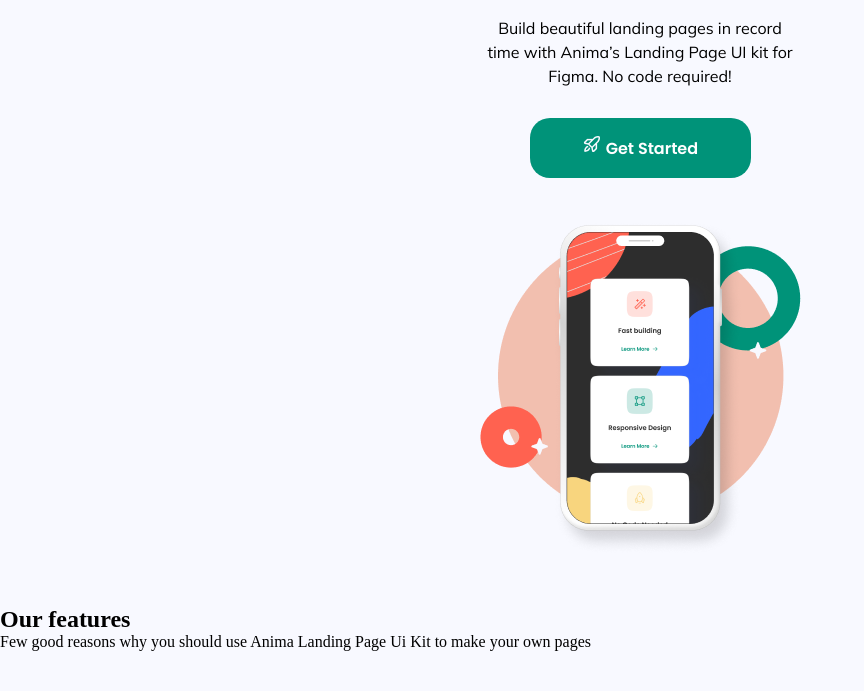
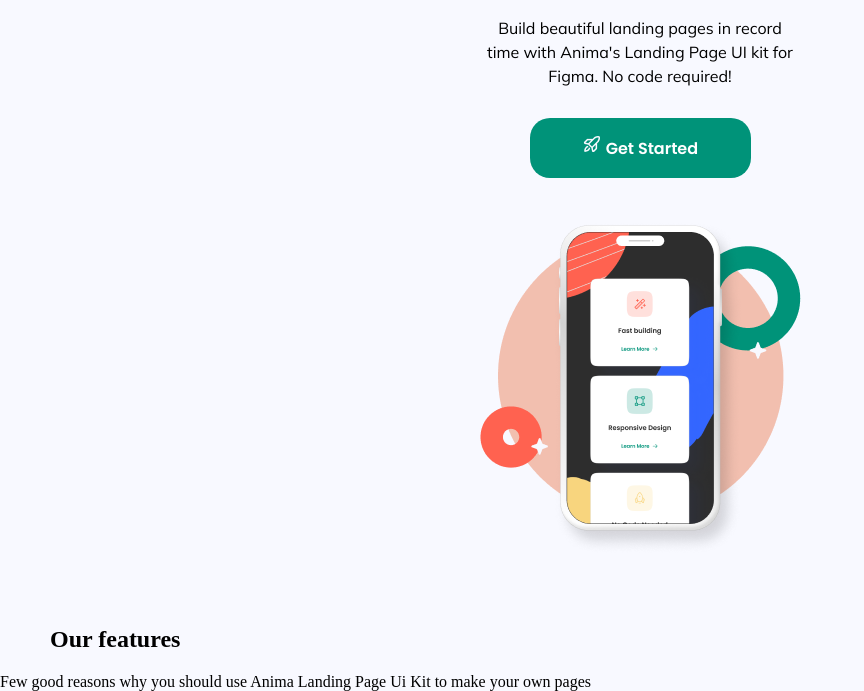
Before and after one commit to jeffthndr/jeffthndr-202307-w1ch-weekend-Jeff-Rodrigo, a website: page index.html in a window 1280 px wide. Shown: the part 275-966 px from the top of the page, without its empty margins (0-864 px from the left). Before the commit the page ends 926 px from the top, so only its background shows below. Drawn offline with Linux system fonts and the light colour scheme; files whose address does not match are found by name.

Commit message:
latest updates

```diff
--- a/index.html
+++ b/index.html
@@ -17,7 +17,7 @@
 <body>
   <header class="header">
     <div class="page-title">
-      <img src="/imagenes/Logo Mark.png" alt="Logo de la marca" class="company-logo">
+      <img src="./images/Logo Mark.png" alt="Logo de la marca" class="company-logo">
       <hgroup class="company-name">
         <h1 class="first-name">Landing</h1>
         <p class="second-name">Page</p>
@@ -33,20 +33,20 @@
     <article class="start-info">
       <hgroup class="text-content">
         <h2 class="title">Create Engaging Landing Pages</h2>
-        <p class="paragrph">Build beautiful landing pages in record time with Anima’s Landing Page UI kit for Figma. No
+        <p class="paragrph">Build beautiful landing pages in record time with Anima's Landing Page UI kit for Figma. No
           code required!
         </p>
       </hgroup>
       <button class="get-start-button">
-        <img src="./imagenes/RocketLaunch .png" alt="Cohete despegando" class="icon">
+        <img src="./images/RocketLaunch .png" alt="Cohete despegando" class="icon">
         Get Started
       </button>
     </article>
-    <img src="./imagenes/Visuals.png" alt="Visualizacion de web en movil">
+    <img src="./images/Visuals.png" alt="Visualizacion de web en movil">
   </section>
-  <section>
+  <section class="our-features-info">
     <hgroup>
-      <h1>Our features</h1>
+      <h1 class="header">Our features</h1>
       <p>Few good reasons why you should use Anima Landing Page Ui Kit to make your own pages</p>
     </hgroup>
 
--- a/sass/styles.scss
+++ b/sass/styles.scss
@@ -170,3 +170,9 @@
     }
   }
 }
+.our-features-info {
+  .header {
+    display: flex;
+    justify-content: center;
+  }
+}
```
Also changed, not shown: 1 other file.
